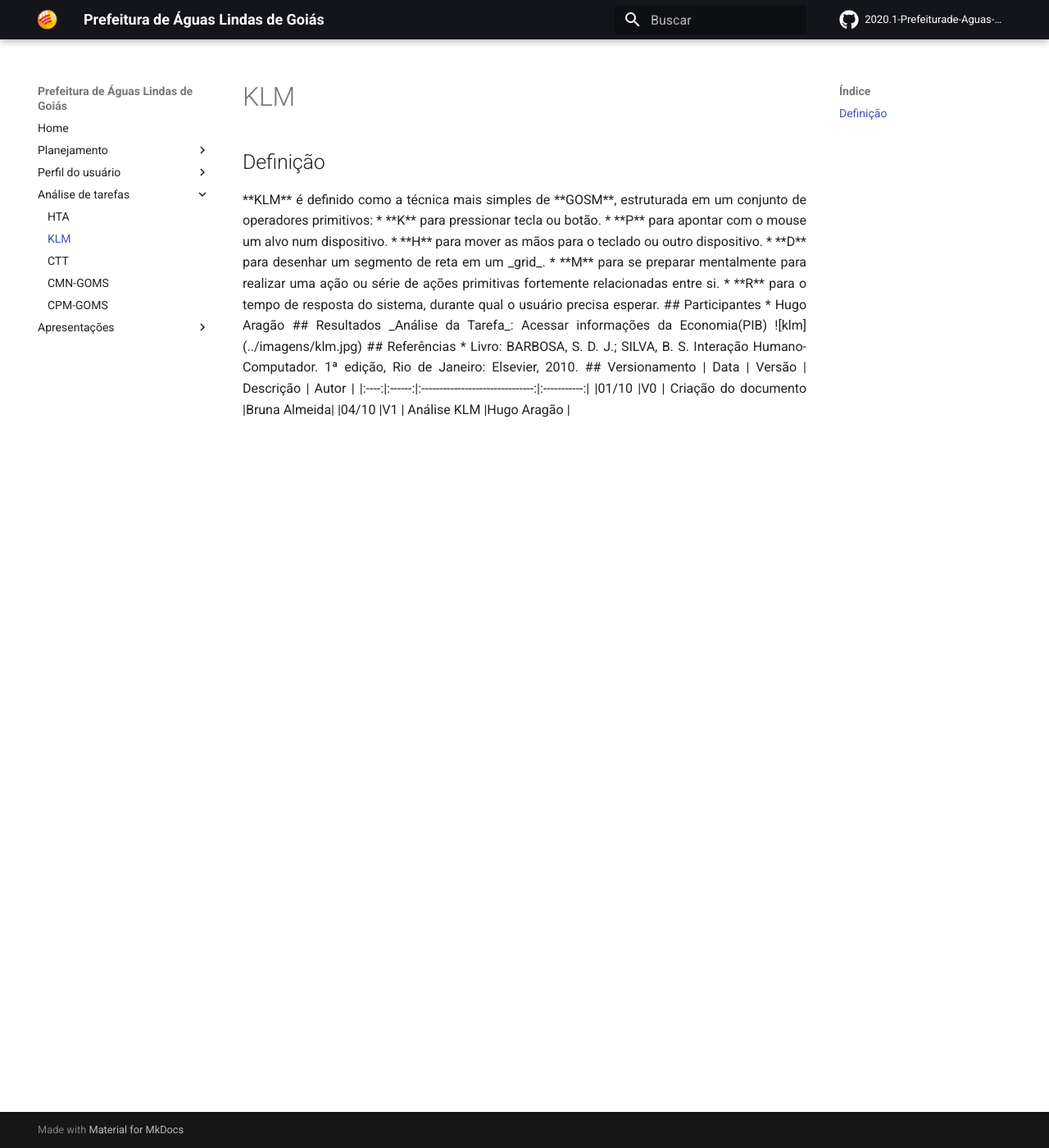
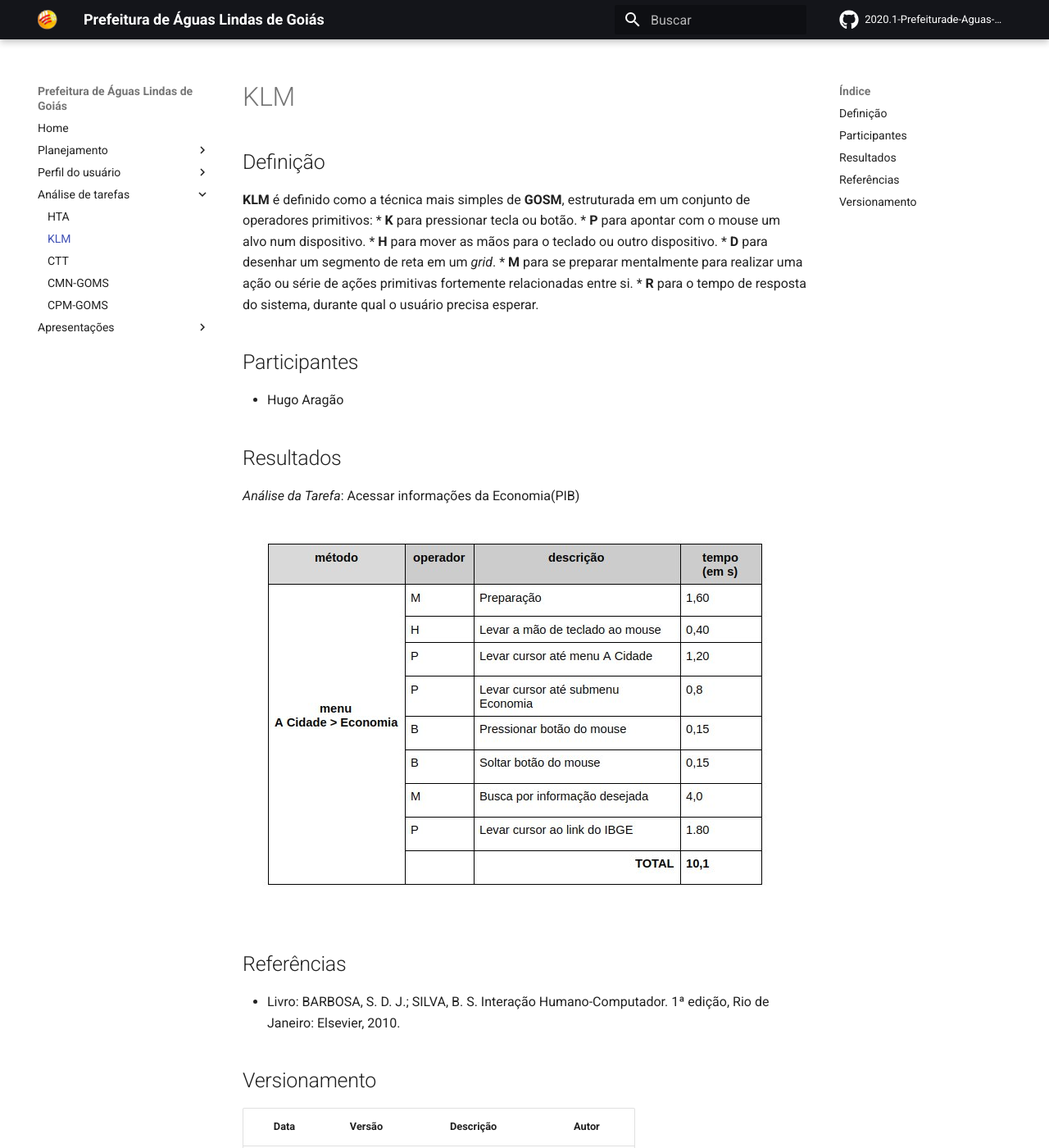
Before and after one commit to Interacao-Humano-Computador/2020.1-Prefeiturade-Aguas-Lindas-de-Goias, an MkDocs documentation site: the page built from docs/analise_tarefas/KLM.md, in a window 1280 px wide and 1400 px high. Shown: the whole window at 82% size. Built offline with MkDocs 1.6.1 and Material for MkDocs 9.7.7, drawn with Linux system fonts in a browser that asks for light colours; comment, search, counter and statistics services are not loaded; some of the changed text lies outside the part shown.

Commit message:
Edita klm

```diff
--- a/docs/analise_tarefas/KLM.md
+++ b/docs/analise_tarefas/KLM.md
@@ -1,5 +1,4 @@
 ## Definição
-<div align="justify">
 
 **KLM** é definido como a técnica mais simples de **GOSM**,
 estruturada em um conjunto de operadores primitivos:
```
